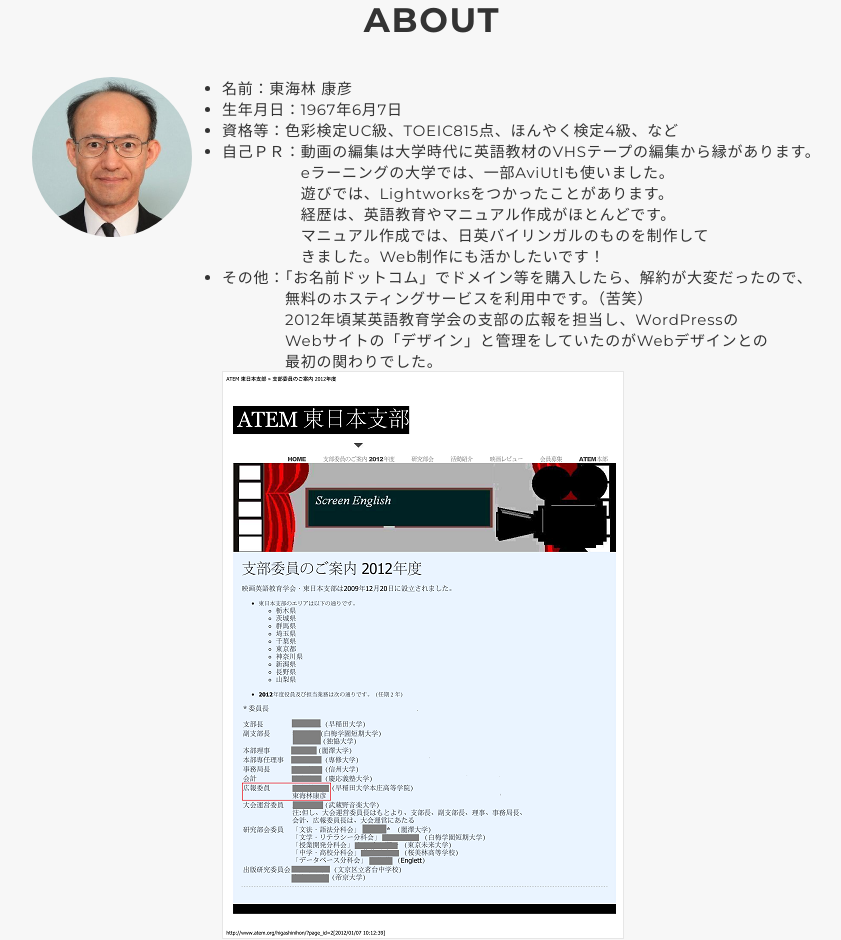
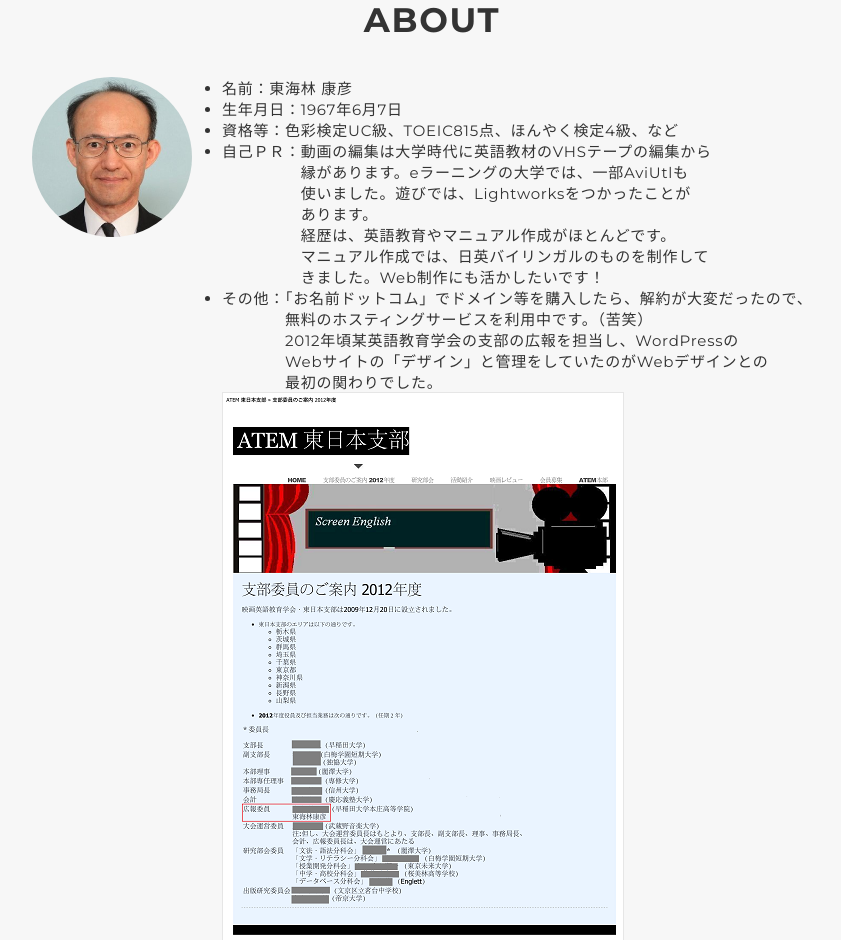
Before and after one commit to Foliogalary/yshofolio, a plain HTML site: page HETm7PJ3MRAyLmH3G4LFJmTRGENyE4mn.html in a window 1280 px wide. Shown: the part 2002-2942 px from the top of the page, without its empty margins (208-1049 px from the left). Drawn offline with nearby package versions, Linux system fonts and the light colour scheme.

Commit message:
Add files via upload

```diff
--- a/HETm7PJ3MRAyLmH3G4LFJmTRGENyE4mn.html
+++ b/HETm7PJ3MRAyLmH3G4LFJmTRGENyE4mn.html
@@ -153,9 +153,10 @@
                 <li>名前：東海林 康彦</li>
                 <li>生年月日：1967年6月7日</li>
                 <li>資格等：色彩検定UC級、TOEIC815点、ほんやく検定4級、など</li>
-                <li>自己ＰＲ：動画の編集は大学時代に英語教材のVHSテープの編集から縁があります。<br>
-                  &emsp;&emsp;&emsp;&emsp;&emsp;eラーニングの大学では、一部AviUtlも使いました。<br>
-                  &emsp;&emsp;&emsp;&emsp;&emsp;遊びでは、Lightworksをつかったことがあります。<br>
+                <li>自己ＰＲ：動画の編集は大学時代に英語教材のVHSテープの編集から<br>
+                  &emsp;&emsp;&emsp;&emsp;&emsp;縁があります。eラーニングの大学では、一部AviUtlも<br>
+                  &emsp;&emsp;&emsp;&emsp;&emsp;使いました。遊びでは、Lightworksをつかったことが<br>
+                  &emsp;&emsp;&emsp;&emsp;&emsp;あります。<br>
                     &emsp;&emsp;&emsp;&emsp;&emsp;経歴は、英語教育やマニュアル作成がほとんどです。<br>
                     &emsp;&emsp;&emsp;&emsp;&emsp;マニュアル作成では、日英バイリンガルのものを制作して<br>
                     &emsp;&emsp;&emsp;&emsp;&emsp;きました。Web制作にも活かしたいです！<br>
```
